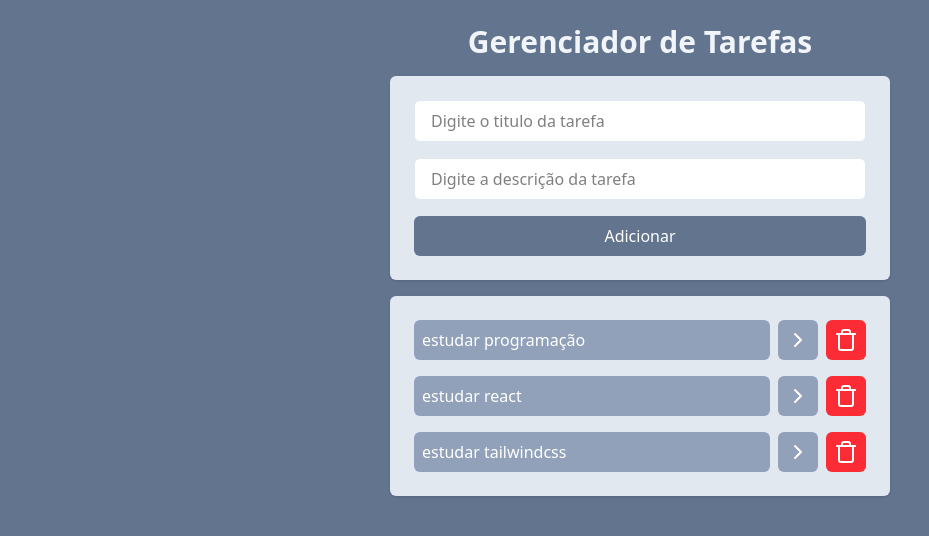
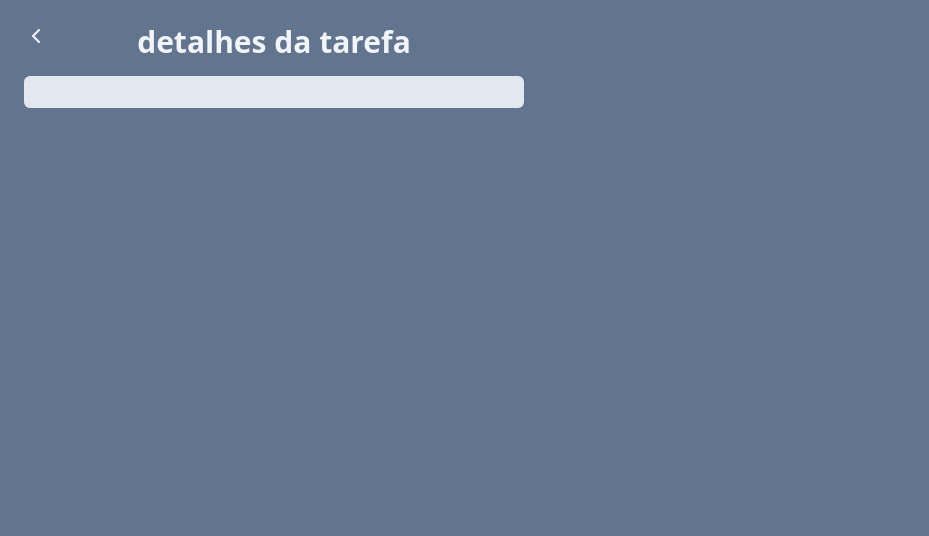
Before and after one commit to VictorAlvesOliveira/task-manager, a React (Vite) app: page /task in a window 1280 px wide. Shown: the top 536 px of the page, without its empty margins (0-929 px from the left). Built offline with nearby package versions, Linux system fonts and the light colour scheme.

Commit message:
Adicionando aba de detalhes

```diff
--- a/src/componets/AddTask.jsx
+++ b/src/componets/AddTask.jsx
@@ -22,7 +22,7 @@
       <button
         onClick={() =>{
         //VERIFICAR SE O TITULO E A DESCRIÇÃO FORAM PREENCHIDOS
-          if (!title || !description){
+          if (!title.trim()|| !description.trim()){
             return alert("Por favor, preencha o título e a descrição da tarefa.");
           }
            onAddTaskSubmit(title, description);
--- a/src/componets/tasks.jsx
+++ b/src/componets/tasks.jsx
@@ -1,6 +1,15 @@
 
 import { ChevronRightIcon, TrashIcon } from "lucide-react";
+import { useNavigate } from "react-router-dom";
 function Tasks({tasks, onTasksClick, onDeleteTaskClick}) {
+  const navigate = useNavigate()
+  function onSeeDetailsClick(task){
+    const query = new URLSearchParams()
+    query.set("title", task.title)
+    query.set("description", task.description);
+    navigate(`/task?${query.toString()}`);
+  }
+
   return (
     <ul className="space-y-4 p-6 bg-slate-200 rounded-md shadow">
       {tasks.map((task) => (
@@ -11,7 +20,8 @@
           >
             {task.title}
           </button>
-          <button className="bg-slate-400 p-2 rounded-md text-white">
+          <button onClick={()=> onSeeDetailsClick(task)}
+           className="bg-slate-400 p-2 rounded-md text-white">
             <ChevronRightIcon />
           </button>
           <button
--- a/src/main.jsx
+++ b/src/main.jsx
@@ -2,9 +2,21 @@
 import { createRoot } from 'react-dom/client'
 import App from './App.jsx'
 import './index.css'
+import { createBrowserRouter, RouterProvider } from "react-router";
+import TaskPage from './pages/Task.Page.jsx';
+const router = createBrowserRouter([
+  {
+    path: "/",
+    element: <App />,
+  },
+  {
+    path: '/task',
+    element: < TaskPage />
+  }
+]);
 
 createRoot(document.getElementById('root')).render(
   <StrictMode>
-    <App />
+    <RouterProvider router={router} />
   </StrictMode>,
 )
--- a/src/pages/Task.Page.jsx
+++ b/src/pages/Task.Page.jsx
@@ -1,6 +1,27 @@
+import { ChevronLeftIcon } from "lucide-react";
+import { useSearchParams } from "react-router-dom";
+
 function TaskPage(){
+    const [searchParams] = useSearchParams();
+    const title = searchParams.get('title')
+    const description = searchParams.get('description')
     return(
-        <h1>Pagina de Tarefas</h1>
+       <div className ="w-screen h-screen bg-slate-500 p-6">
+        <div className = "flex justify-center relative">
+            <button className = "absolute left-0 top-0 botton-0 text-slate-100">
+                <ChevronLeftIcon />
+            </button>
+        </div>
+    <div className="w-[500px]  space-y-4 bg-slate-">
+      <h1 className="text-3xl text-slate-100 font-bold text-center">
+        detalhes da tarefa
+        </h1>
+        <div className = "bg-slate-200 p-4 rounded-md">
+            <h2 className ="text-xl font-bold text-slate-600">{title}</h2>
+            <p className = "text-slate-600">{description}</p>
+        </div>
+      </div>
+      </div>
     )
 
 }
```
